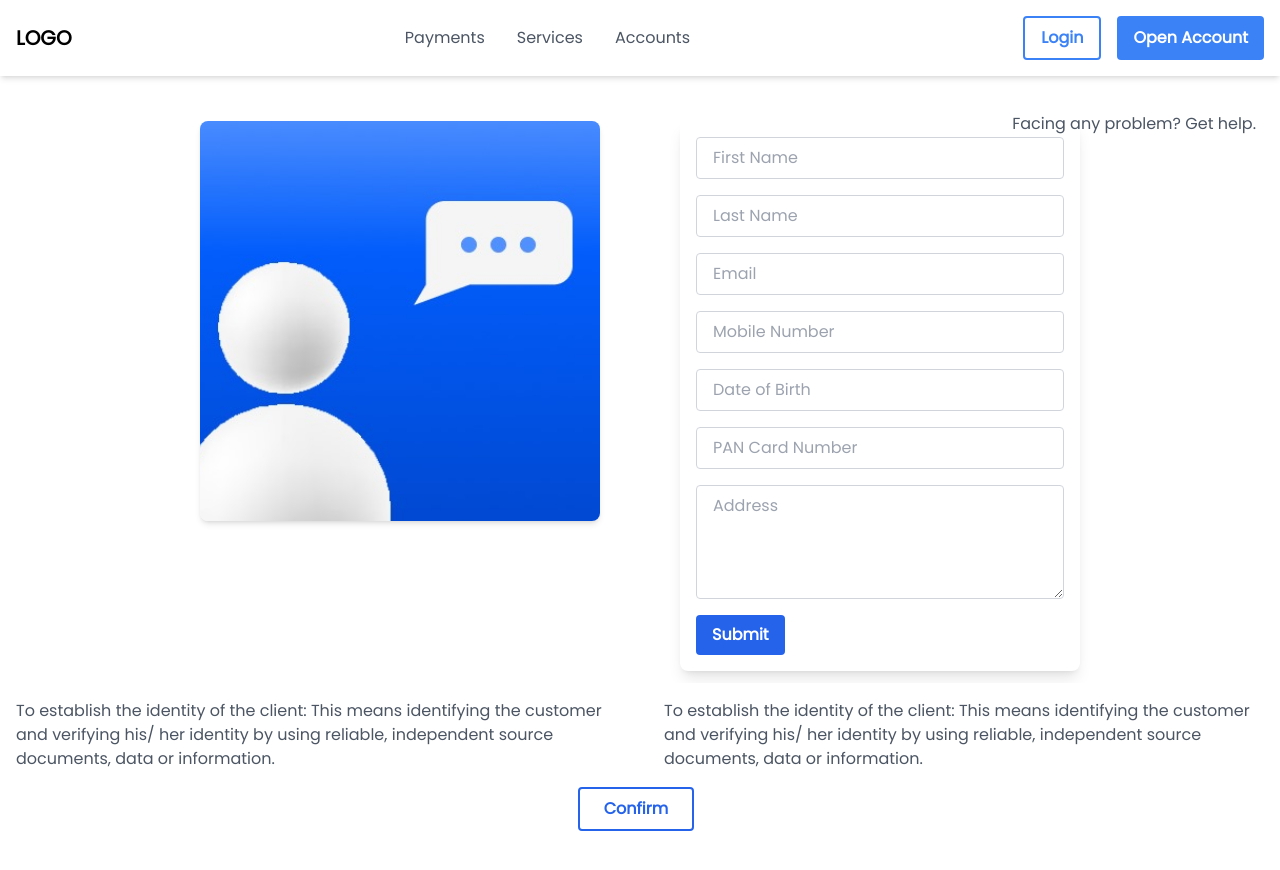
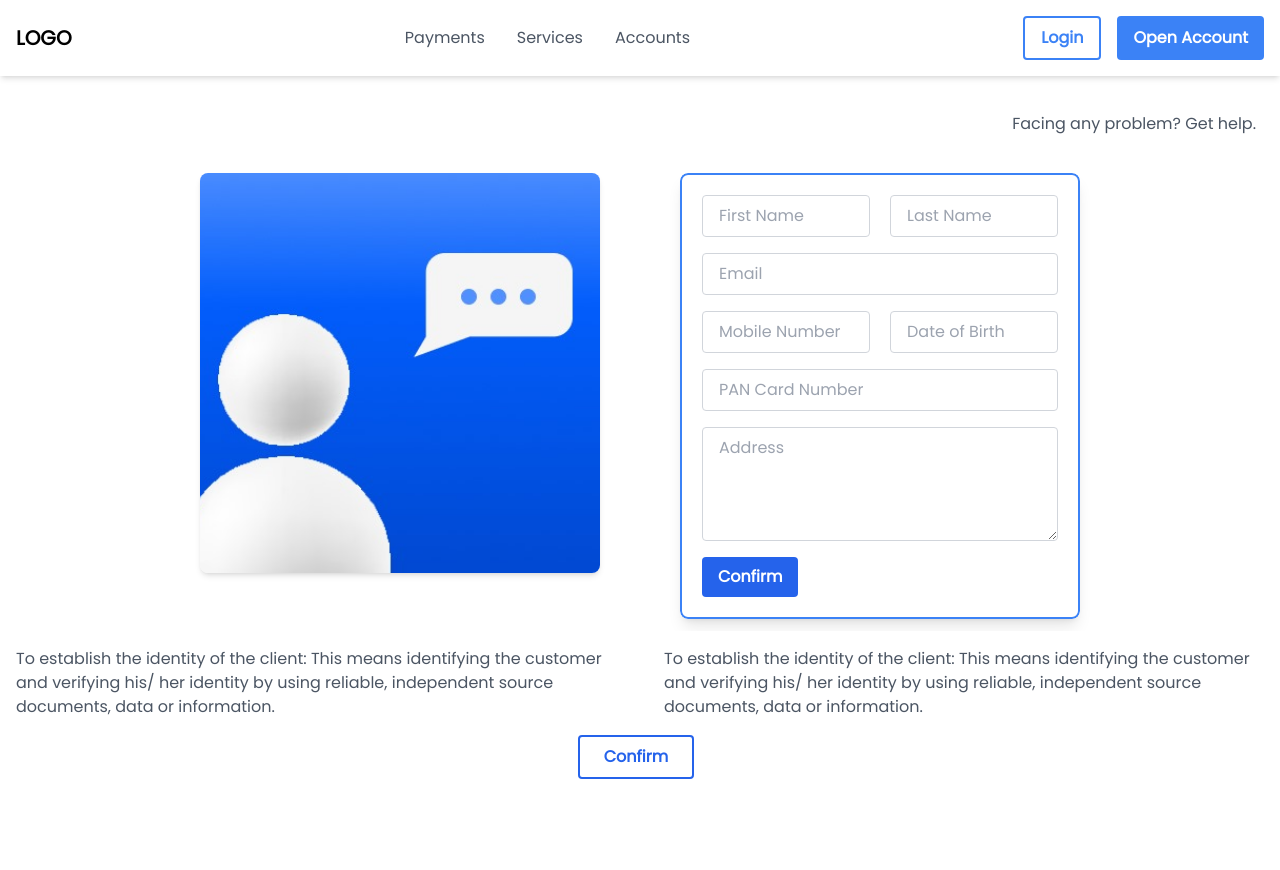
Before and after one commit to bs6966/Frontend-SC, a React (Create React App) app: page /kyc in a window 1280 px wide. Both pictures are taken after a click on the button "Confirm". Shown: the top 870 px of the page. Built offline with nearby package versions, Linux system fonts and the light colour scheme; no server answers.

Commit message:
Minor changes

```diff
--- a/src/pages/Kyc.jsx
+++ b/src/pages/Kyc.jsx
@@ -39,7 +39,11 @@ const Form = () => {
   };
 
   return (
-    <form onSubmit={handleSubmit} className="p-4">
+    <form
+      onSubmit={handleSubmit}
+      className="p-5 border-2 border-blue-500 rounded-lg"
+    >
+      <div className="flex flex-row gap-5">
         <input
           type="text"
           name="firstName"
@@ -56,6 +60,7 @@ const Form = () => {
           placeholder="Last Name"
           className="mb-4 block w-full px-4 py-2 border border-gray-300 rounded"
         />
+      </div>
       <input
         type="email"
         name="email"
@@ -64,6 +69,7 @@ const Form = () => {
         placeholder="Email"
         className="mb-4 block w-full px-4 py-2 border border-gray-300 rounded"
       />
+      <div className="flex flex-row gap-5">
         <input
           type="tel"
           name="mobileNumber"
@@ -80,6 +86,7 @@ const Form = () => {
           placeholder="Date of Birth"
           className="mb-4 block w-full px-4 py-2 border border-gray-300 rounded"
         />
+      </div>
       <input
         type="text"
         name="panCardNumber"
@@ -100,7 +107,7 @@ const Form = () => {
         type="submit"
         className="bg-blue-600 hover:bg-blue-700 text-white font-bold py-2 px-4 rounded"
       >
-        Submit
+        Confirm
       </button>
     </form>
   );
@@ -208,18 +215,14 @@ const Kyc = () => {
                         setPicture("");
                       }}
                       className="btn btn-primary"
-                    >
-                      Retake
-                    </button>
+                    ></button>
                     <button
                       onClick={(e) => {
                         e.preventDefault();
                         savePicture(picture);
                       }}
                       className="btn btn-success"
-                    >
-                      Save
-                    </button>
+                    ></button>
                   </div>
                 ) : (
                   <button
```
Lines whose indentation alone changed are shown as unchanged.
